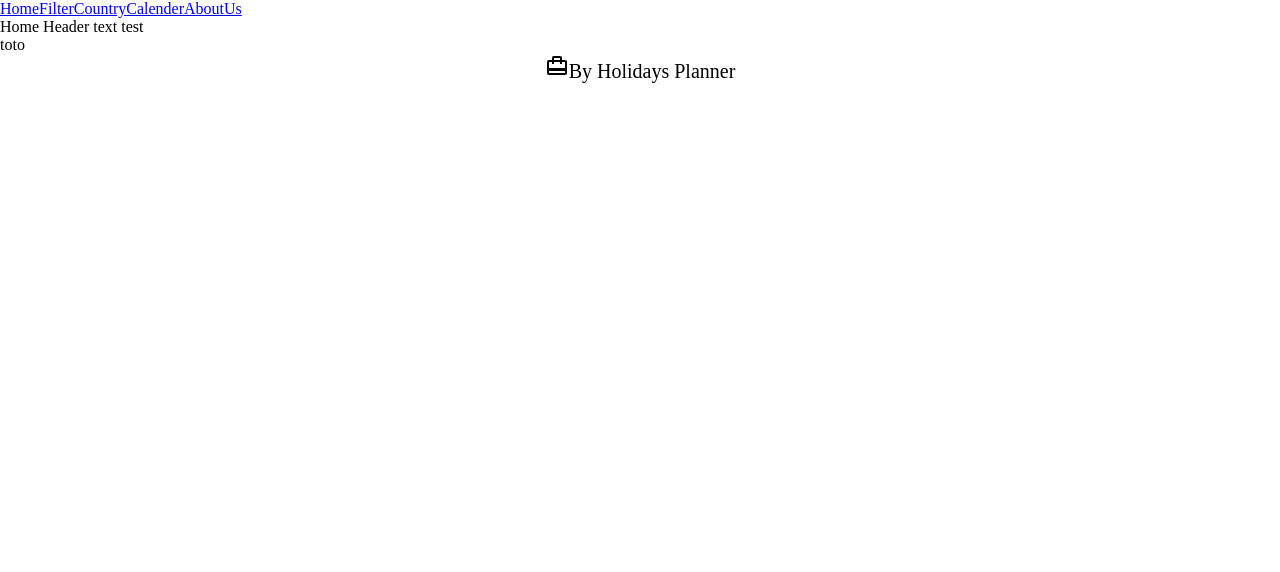
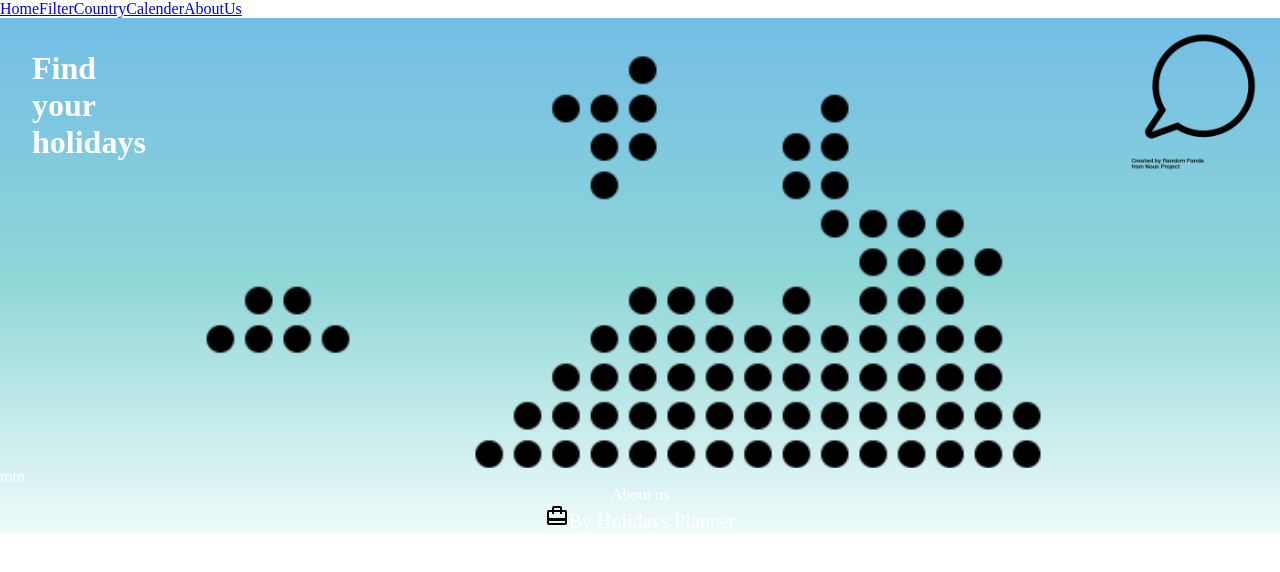
Before and after one commit to WildCodeSchool-2024-02/JS-lyon-0224-P2-holidays_planner, a React (Vite) app in the folder client/: page / in a window 1280 px wide. Shown: the top 572 px of the page. Built offline with nearby package versions, Linux system fonts and the light colour scheme.

Commit message:
add home page title + image and link for page about us

```diff
--- a/client/src/App.jsx
+++ b/client/src/App.jsx
@@ -1,8 +1,13 @@
+import React, { useState } from "react";
 import { Link, Outlet } from "react-router-dom";
+import Header from "./components/Common/Navbar/Header";
 
 function App() {
+  const [page, setPage] = useState("home");
+
   return (
     <>
+      {/* <Header /> */}
       <nav>
         <Link to="/">Home</Link>
         <Link to="/filtercountry">FilterCountry</Link>
--- a/client/src/components/Common/Navbar/HeaderHomepage.jsx
+++ b/client/src/components/Common/Navbar/HeaderHomepage.jsx
@@ -1,7 +1,8 @@
-
 function HeaderHomepage() {
   return (
- <div><p>Header</p></div>
+    <div>
+      <p>Header</p>
+    </div>
   );
 }
 
--- /dev/null
+++ b/client/src/components/Home/AboutUs/AboutUs.jsx
@@ -0,0 +1,14 @@
+import { Link } from "react-router-dom";
+import styles from "./aboutUs.module.css";
+
+function AboutUs() {
+  return (
+    <div className={styles.classDiv}>
+      <Link className={styles.link} to="/aboutus">
+        About us
+      </Link>
+    </div>
+  );
+}
+
+export default AboutUs;
--- /dev/null
+++ b/client/src/components/Home/AboutUs/aboutUs.module.css
@@ -0,0 +1,10 @@
+.link {
+  text-decoration: none;
+  color: white;
+}
+
+.classDiv {
+  display: flex;
+  justify-content: center;
+  align-items: center;
+}
--- a/client/src/components/Home/Home.jsx
+++ b/client/src/components/Home/Home.jsx
@@ -1,14 +1,16 @@
-// import styles from "./src/Home/home.module.css";
+import styles from "./home.module.css";
 
-import HomeHeader from "./HomeHeader/HomeHeader";
+import Title from "./Homemain/Title";
 import HomeButton from "./HomeButton/HomeButton";
 import Footer from "../Common/Footer/Footer";
+import AboutUs from "./AboutUs/AboutUs";
 
 function Home() {
   return (
-    <div>
-      <HomeHeader />
+    <div className={styles.homePage}>
+      <Title />
       <HomeButton />
+      <AboutUs />
       <Footer />
     </div>
   );
--- a/client/src/components/Home/Homemain/Title.jsx
+++ b/client/src/components/Home/Homemain/Title.jsx
@@ -1,8 +1,18 @@
+import styles from "./title.module.css";
+import Buble from "../../../assets/images/buble.png";
+
 function Title() {
   return (
-    <div>
-      <h1>Find your holidays</h1>
-      <img src="" alt="" />
+    <div className={styles.firstDiv}>
+      <div className={styles.classBuble}>
+        <img src={Buble} alt="buble" className={styles.imageBuble} />
+      </div>
+      <div className={styles.divClass}>
+        <h1 className={styles.title}>
+          Find <br /> your
+          <br /> holidays
+        </h1>
+      </div>
     </div>
   );
 }
--- a/client/src/components/Home/Homemain/title.module.css
+++ b/client/src/components/Home/Homemain/title.module.css
@@ -0,0 +1,31 @@
+.firstDiv {
+  display: flex;
+  flex-direction: row-reverse;
+  position: relative;
+}
+
+.classBuble {
+  display: block;
+  position: absolute;
+}
+
+.divClass {
+  position: relative;
+  display: flex;
+  align-items: flex-start;
+  justify-content: flex-start;
+  background-image: url(../../../assets/images/europeMap.png);
+  background-size: cover;
+  width: 100%;
+  height: 450px;
+  padding: 2rem;
+}
+
+.title {
+  position: relative;
+}
+
+.imageBuble {
+  height: 10rem;
+  position: relative;
+}
--- a/client/src/components/Home/home.module.css
+++ b/client/src/components/Home/home.module.css
@@ -0,0 +1,24 @@
+* {
+  margin: 0;
+  padding: 0;
+  box-sizing: border-box;
+}
+
+:root {
+  --font-family: "Josefin Sans", sans-serif;
+  --font-color: white;
+  --background-gradient: linear-gradient(
+    to bottom,
+    #73bde6,
+    #8ed6d7,
+    #adeae434
+  );
+  --font-weight: 10;
+  --margin-eachcontainer: 1rem;
+}
+
+.homePage {
+  background: var(--background-gradient);
+  color: var(--font-color);
+  font: var(--font-family);
+}
--- a/client/src/components/Search/Button.jsx
+++ b/client/src/components/Search/Button.jsx
@@ -4,9 +4,7 @@ function Button() {
       <label>
         Choose your country
         <input type="text" minLength="2" />
-        <button type="button">
-          Search
-        </button>
+        <button type="button">Search</button>
       </label>
     </div>
   );
```
Also changed, not shown: client/src/assets/images/buble.png (added), client/src/components/Header/Header.jsx (deleted).
